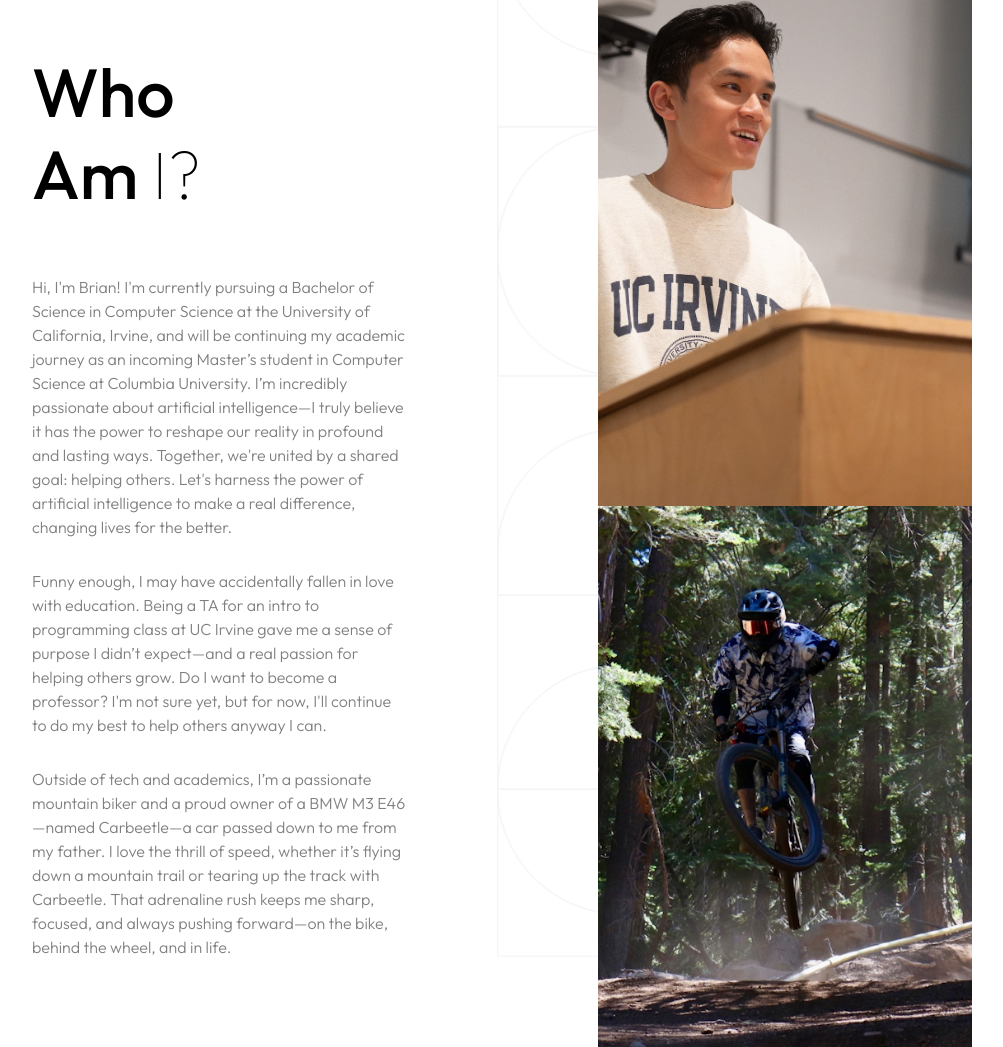
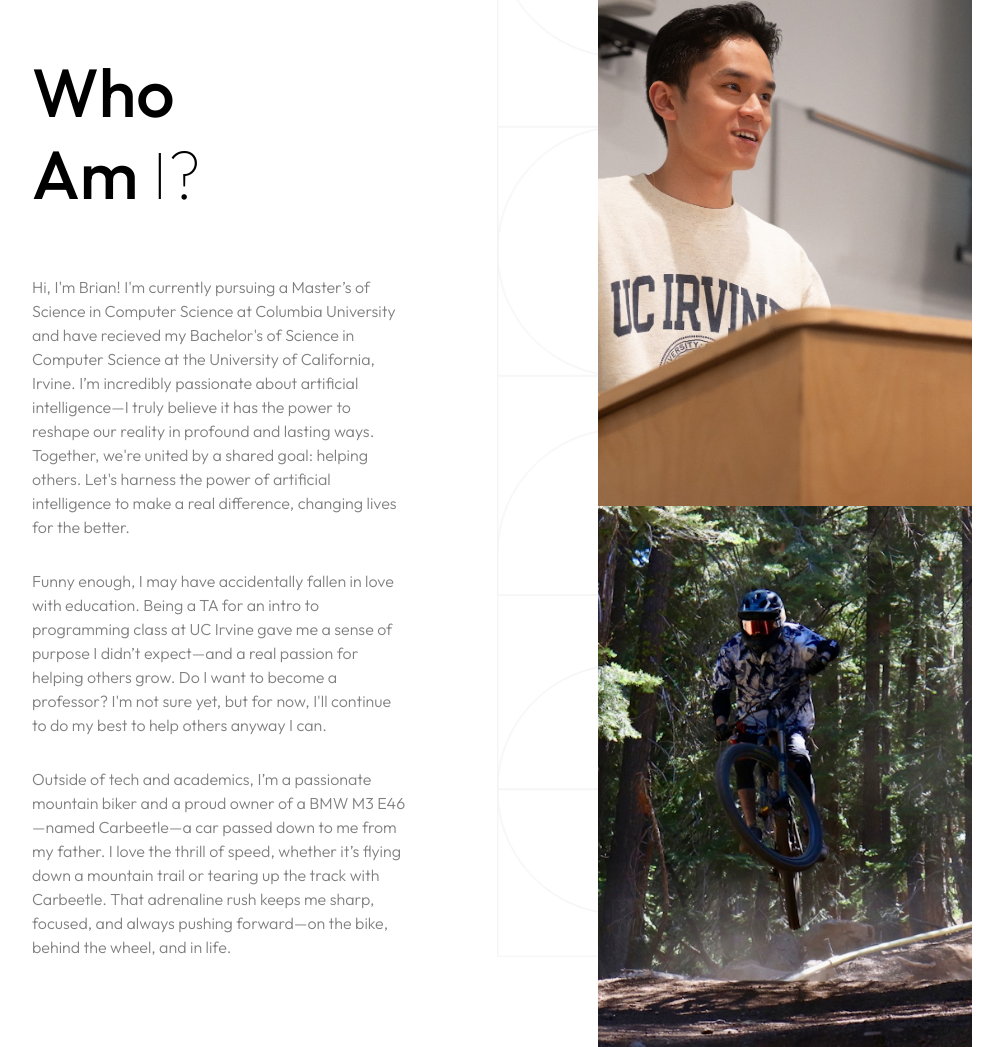
Before and after one commit to BaneBeetle/websitebeetle2, a website: page index.html in a window 1280 px wide. Shown: the part 1013-2060 px from the top of the page, without its empty margins (138-1141 px from the left). Drawn offline with Linux system fonts and the light colour scheme.

Commit message:
Changed description

```diff
--- a/index.html
+++ b/index.html
@@ -202,7 +202,7 @@
 
                                 <div class="mil-mb-90">
                                     <h2 class="mil-up mil-mb-60">Who <br>Am  <span class="mil-thin">I?</span></h2>
-                                    <p class="mil-up mil-mb-30">Hi, I'm Brian! I'm currently pursuing a Bachelor of Science in Computer Science at the University of California, Irvine, and will be continuing my academic journey as an incoming Master’s student in Computer Science at Columbia University. I’m incredibly passionate about artificial intelligence—I truly believe it has the power to reshape our reality in profound and lasting ways. Together, we're united by a shared goal: helping others. Let's harness the power of artificial intelligence to make a real difference, changing lives for the better.</p>
+                                    <p class="mil-up mil-mb-30">Hi, I'm Brian! I'm currently pursuing a Master’s of Science in Computer Science at Columbia University and have recieved my Bachelor's of Science in Computer Science at the University of California, Irvine. I’m incredibly passionate about artificial intelligence—I truly believe it has the power to reshape our reality in profound and lasting ways. Together, we're united by a shared goal: helping others. Let's harness the power of artificial intelligence to make a real difference, changing lives for the better.</p>
                                     <p class="mil-up mil-mb-30">Funny enough, I may have accidentally fallen in love with education. Being a TA for an intro to programming class at UC Irvine gave me a sense of purpose I didn’t expect—and a real passion for helping others grow. Do I want to become a professor? I'm not sure yet, but for now, I'll continue to do my best to help others anyway I can.</p>
                                     <p class="mil-up mil-mb-60">Outside of tech and academics, I’m a passionate mountain biker and a proud owner of a BMW M3 E46—named Carbeetle—a car passed down to me from my father. I love the thrill of speed, whether it’s flying down a mountain trail or tearing up the track with Carbeetle. That adrenaline rush keeps me sharp, focused, and always pushing forward—on the bike, behind the wheel, and in life.</p>
 
```
